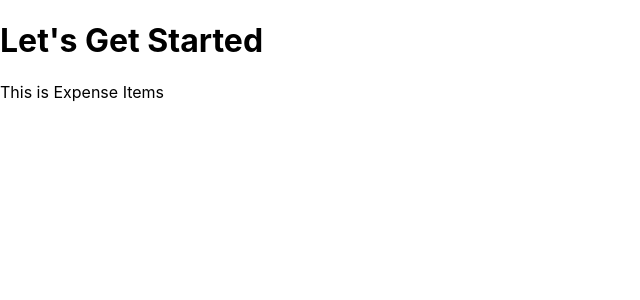
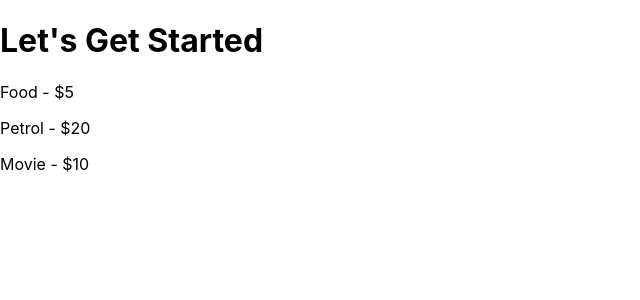
Before and after one commit to Pranavtripathi418/React-Start, a React (Create React App) app: page / in a window 1280 px wide. Shown: the top 300 px of the page, without its empty margins (0-640 px from the left). Built offline with nearby package versions, Linux system fonts and the light colour scheme.

Commit message:
Used multiple paragraphs in div

```diff
--- a/src/components/ExpenseItem.js
+++ b/src/components/ExpenseItem.js
@@ -1,5 +1,9 @@
 function ExpenseItem(){
-return (<p>This is Expense Items</p>)
+return (<div>
+    <p>Food - $5</p>
+    <p>Petrol - $20</p>
+    <p>Movie - $10</p>
+</div>)
 }
 
 export default ExpenseItem;
```
